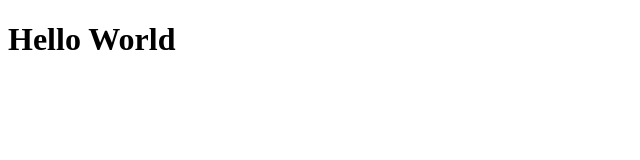
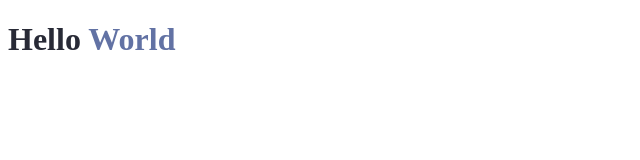
Before and after one commit to israelfagundes/ignews, a Next.js app: page / in a window 1280 px wide. Shown: the top 160 px of the page, without its empty margins (0-640 px from the left). Built offline with nearby package versions, Linux system fonts and the light colour scheme.

Commit message:
feat: Add Sass to style project.

```diff
--- a/package.json
+++ b/package.json
@@ -10,7 +10,8 @@
   "dependencies": {
     "next": "12.0.9",
     "react": "17.0.2",
-    "react-dom": "17.0.2"
+    "react-dom": "17.0.2",
+    "sass": "^1.49.0"
   },
   "devDependencies": {
     "@types/node": "^17.0.12",
--- a/src/pages/index.tsx
+++ b/src/pages/index.tsx
@@ -1,5 +1,7 @@
+import styles from '../styles/home.module.scss'
+
 export default function Home() {
   return (
-    <h1>Hello World</h1>
+    <h1 className={styles.title}>Hello <span>World</span></h1>
   )
 }
--- /dev/null
+++ b/src/styles/home.module.scss
@@ -0,0 +1,7 @@
+.title {
+  color: #282a36;
+
+  span {
+    color: #6272a4;
+  }
+}
```
Also changed, not shown: 1 other file (tests, documents, lock files or other folders).
